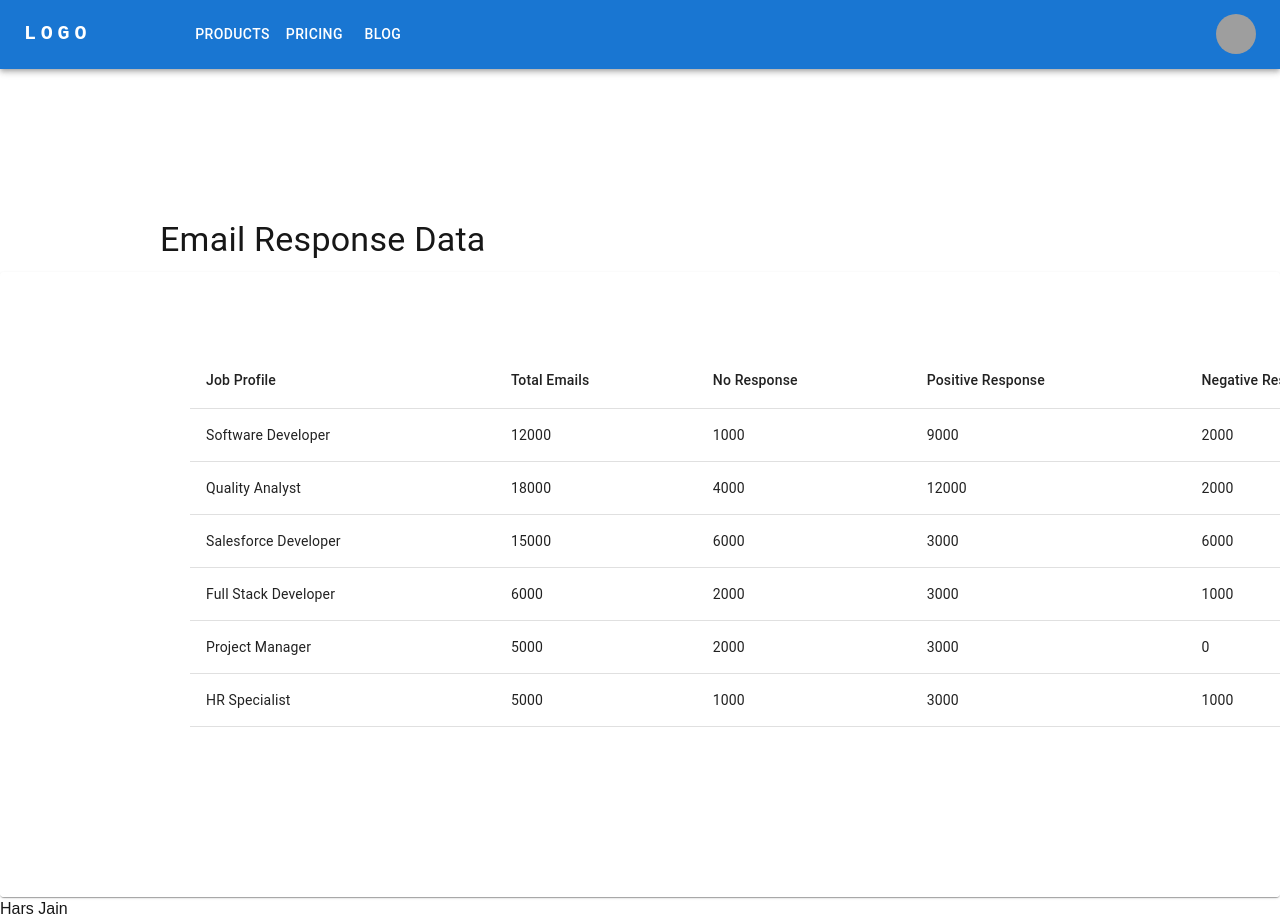
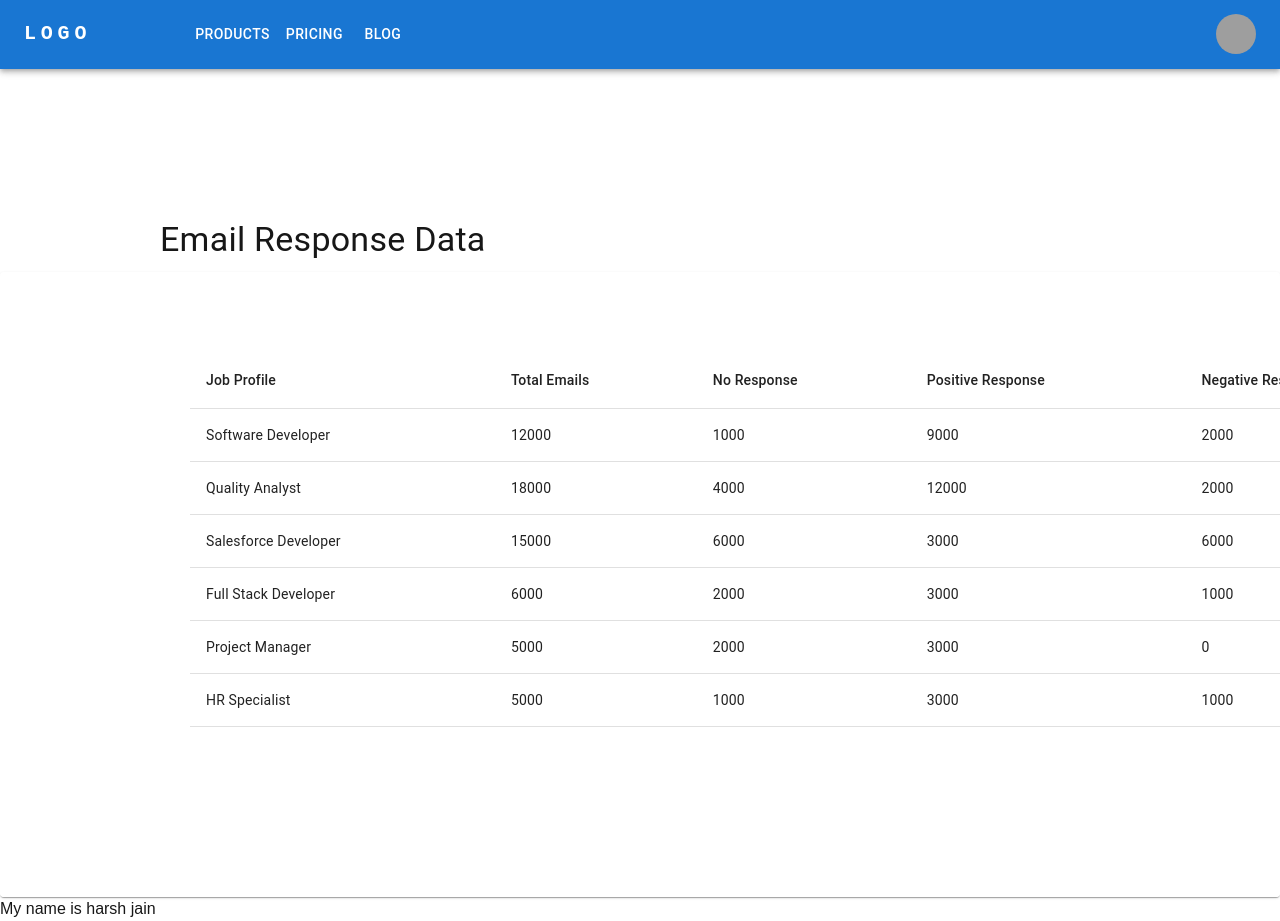
Before and after one commit to B200896/zeld_meta_proj, a Next.js app: page / in a window 1280 px wide. Built offline with nearby package versions, Linux system fonts and the light colour scheme; grey boxes are pictures that could not be loaded.

Commit message:
l-commit

```diff
--- a/app/page.jsx
+++ b/app/page.jsx
@@ -10,7 +10,7 @@ export default function Home() {
         Email Response Data
       </Typography>
       <EmailResponse/>
-       <h1>Hars Jain</h1>
+       <h1>My name is harsh jain</h1>
     </>
 
   );
```
